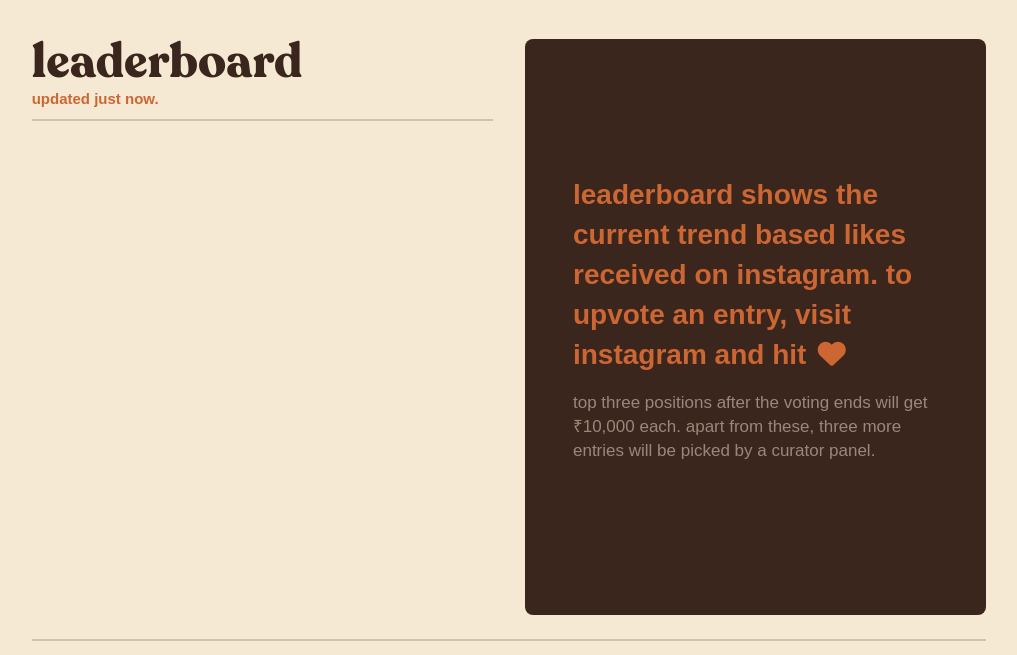
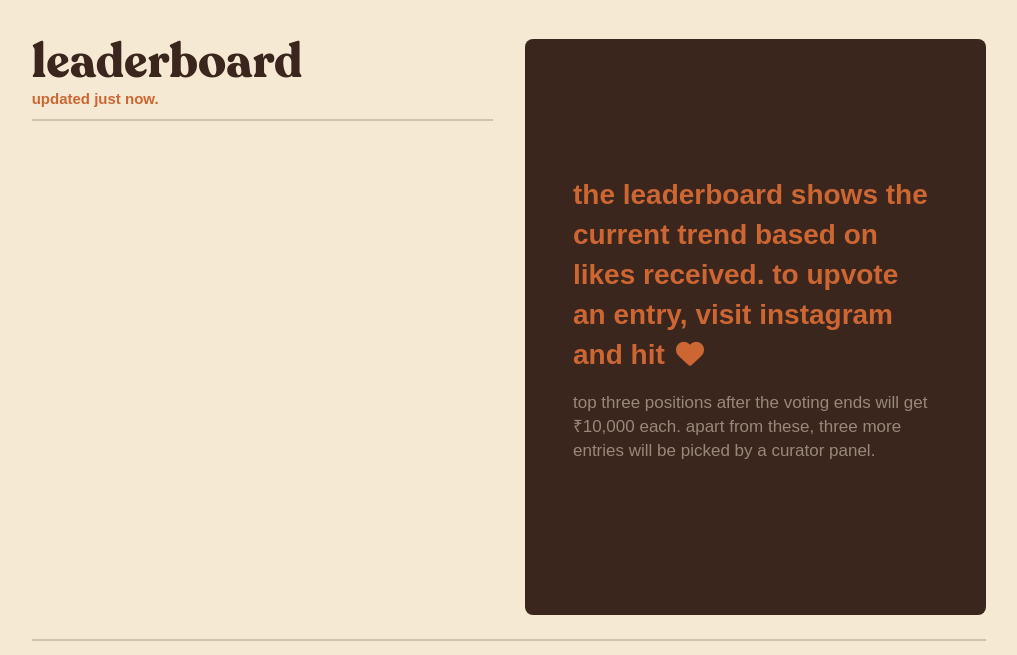
Before and after one commit to paint-your-blues/platform, a Django app: page /leaderboard/ in a window 1280 px wide. Shown: the part 57-712 px from the top of the page, without its empty margins (131-1148 px from the left). Run offline with Django 3.2, Linux system fonts and the light colour scheme; data that the repository does not hold is empty; some libraries are stand-ins or nearby versions; some web fonts are replaced.

Commit message:
Typo fix

```diff
--- a/gallery/templates/gallery/leaderboard.html
+++ b/gallery/templates/gallery/leaderboard.html
@@ -46,7 +46,7 @@
             <div class="leaderboard-preview-box">
                 <div id="blankPreview" class="p-5">
                     <h4 class="m-0 text-orange mb-3">
-                        leaderboard shows the current trend based likes received on instagram. to upvote an entry, visit instagram and hit <i class="fa fa-heart fa-fw text-orange"></i>
+                        the leaderboard shows the current trend based on likes received. to upvote an entry, visit instagram and hit <i class="fa fa-heart fa-fw text-orange"></i>
                     </h4>
                     <p class="paragraph-main mt-0 text-lighten text-smoke">
                         top three positions after the voting ends will get ₹10,000 each. apart from these, three more entries will be picked by a curator panel.
```
